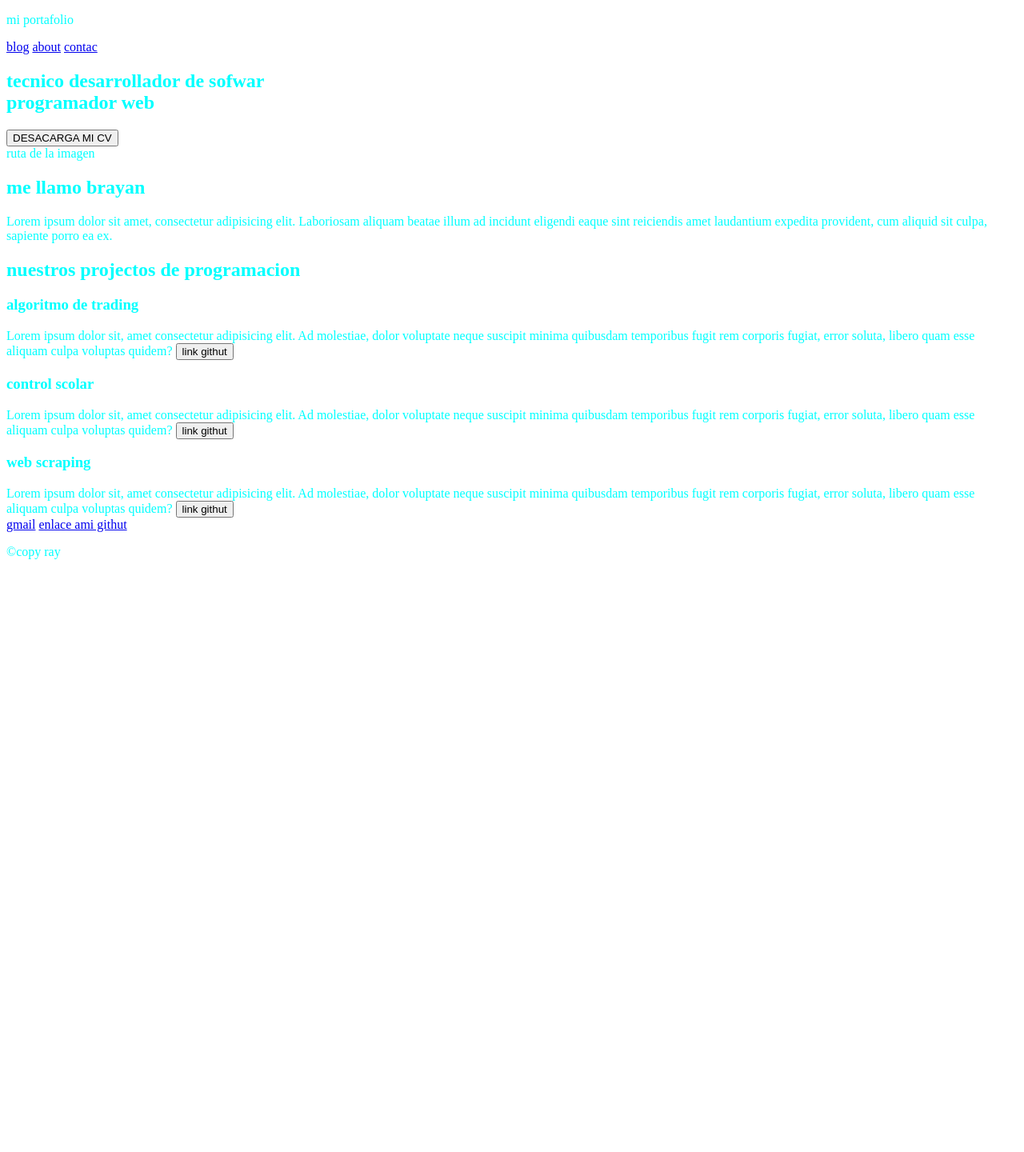
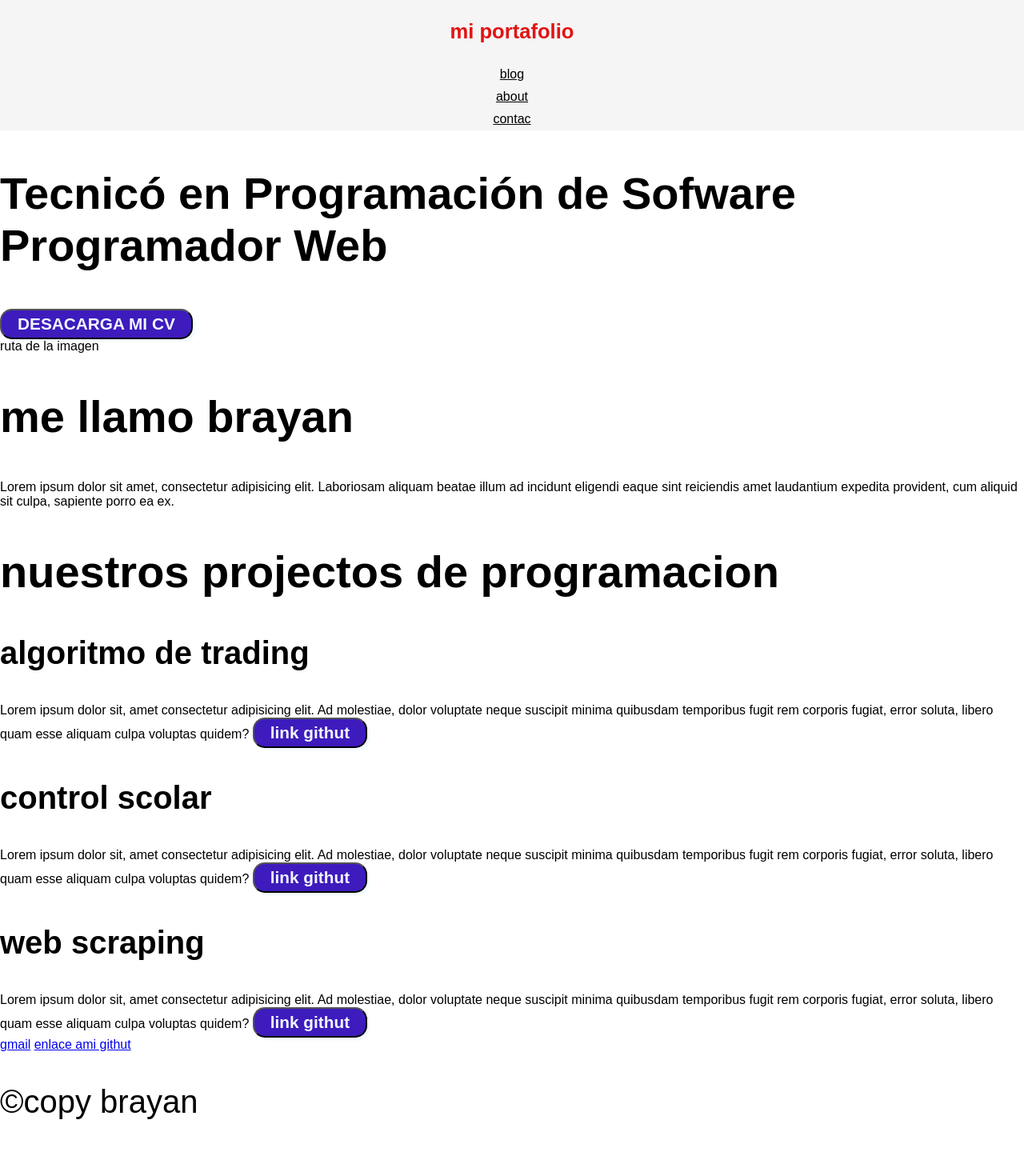
Before and after one commit to Brianramirez27/portafolio_django, a Django app: page /index/ in a window 1280 px wide. Shown: the whole page at 80% size. Before the commit the page ends 699 px from the top, so only its background shows below. Run offline with Django 4.2, Linux system fonts and the light colour scheme.

Commit message:
prueba de static

```diff
--- a/django_init/settings.py
+++ b/django_init/settings.py
@@ -10,6 +10,7 @@ For the full list of settings and their values, see
 https://docs.djangoproject.com/en/4.0/ref/settings/
 """
 
+import os
 from pathlib import Path
 
 # Build paths inside the project like this: BASE_DIR / 'subdir'.
@@ -118,6 +119,8 @@ USE_TZ = True
 
 STATIC_URL = 'static/'
 
+
+
 # Default primary key field type
 # https://docs.djangoproject.com/en/4.0/ref/settings/#default-auto-field
 
--- a/django_init/urls.py
+++ b/django_init/urls.py
@@ -19,4 +19,5 @@ from django.urls import path,include
 urlpatterns = [
     path('admin/', admin.site.urls),
     path('',include('first_app.urls')), # se enlasa los urls de la aplicacion  alas urls globales
+
 ]
--- a/first_app/static/first_app/css/index.css
+++ b/first_app/static/first_app/css/index.css
@@ -1,5 +1,73 @@
+
+body{
+    font-family:Arial;
+    margin: 0;
+}
+
+h1{font-size: 3.5em;}
+h2{font-size: 3.0em;}
+h3{font-size: 2.5em;}
+p{font-size: 2.5em;}
 
 
-body {
-color: aqua;
+button{
+    font-size: 1.3em;
+    font-weight: bold;
+    padding: 5px 20px;
+    border-radius: 15px 15px;
+    box-shadow: 3px 3px 3px;
+    color:aliceblue;
+    background-color:rgb(62, 27, 189);
 }
+
+button:hover{
+    background-color:rgb(76, 24, 143);
+}
+
+.container{
+    max-width: 1400px;
+    margin:auto
+
+}
+
+header{
+
+background-color: rgb(245, 245 ,245);
+
+}
+
+header .logo {
+    margin: 0%;
+    padding: 25px 30px;
+    font-weight: bold;
+    color:rgb(226, 19, 19) ;
+    font-size: 1.6em;
+
+}
+
+
+header .container{
+    display:flex;
+    flex-direction:column;
+    align-items:center;
+}
+
+header.nav{
+    display: flex;
+    flex-direction:column ;
+    align-items: center;
+    padding-bottom:25px;
+}
+
+header a{
+    padding: 5px 12px;
+    display: flex;
+    flex-direction: column;
+    align-items: center;
+    color: black;
+
+
+}
+header a.hover{
+    background-color: rgb(143, 24, 24);
+}
--- a/first_app/templates/first_app/index.html
+++ b/first_app/templates/first_app/index.html
@@ -1,4 +1,4 @@
-{%load static%}
+{% load static %}
 
 <!DOCTYPE html>
 <html lang="en">
@@ -12,29 +12,27 @@
     <link rel="stylesheet" href ="{% static 'first_app/css/index.css' %}">
 
 </head>
+
 <body>
     <header>
-        <div class="conteiner">
+        <div class="container">
             <p class="logo"> mi portafolio </p>
             <nav>
                 <a href="#">blog</a>
                 <a href="#">about</a>
                 <a href="#">contac</a>
-
             </nav>
         </div>
     </header>
 
 
-
-
     <section id="hero">
-        <h1>tecnico desarrollador de sofwar<br>programador web </h1>
+        <h1>Tecnicó en Programación de Sofware<br>Programador Web </h1>
         <button>DESACARGA MI CV</button>
     </section>
 
     <section id="about">
-        <div class="conteiner">
+        <div class="container">
             <div id="img_conteiner">ruta de la imagen </div>
 
                 <h1> me llamo brayan</h1>
@@ -90,12 +88,12 @@
             <a href="brayanramirez4546@gmail.com">gmail</a>
 
             <a href="git hut">enlace ami githut</a>
-            <p>&copy;copy ray</p>
+            <p>&copy;copy brayan</p>
+
 
         </div>
 
     </footer>
 
-
 </body>
 </html>
```
